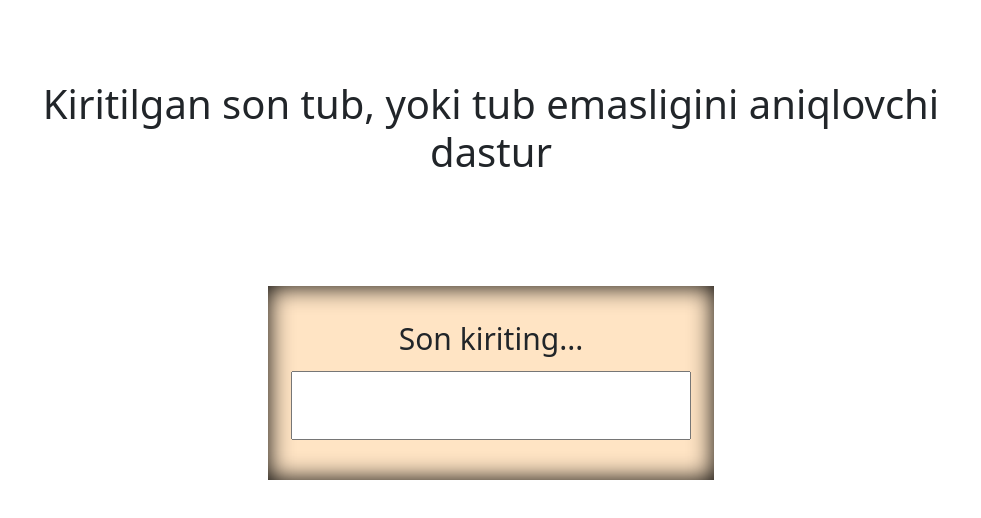
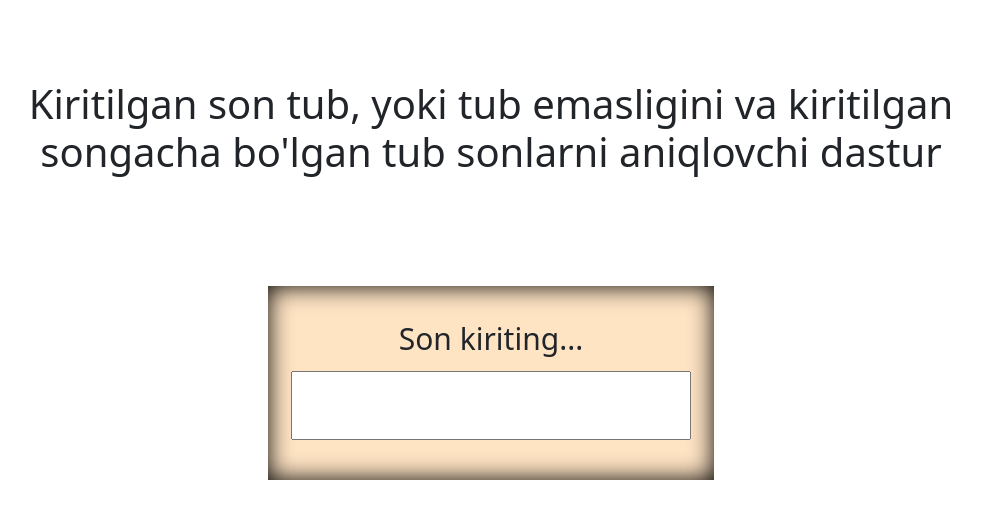
Before and after one commit to Navruzbek2103/finder-tub-number-app, a plain HTML site: page index.html in a window 1280 px wide. Shown: the whole page, without its empty margins (149-1130 px from the left). Drawn offline with Linux system fonts and the light colour scheme.

Commit message:
Editted heading element

```diff
--- a/index.html
+++ b/index.html
@@ -12,7 +12,7 @@
 
 
   <div class="container">
-    <h1>Kiritilgan son tub, yoki tub emasligini aniqlovchi dastur</h1>
+    <h1>Kiritilgan son tub, yoki tub emasligini va kiritilgan songacha bo'lgan tub sonlarni aniqlovchi dastur</h1>
     <form action="https://echo.htmlacademy.ru/" autocomplete="off" class="form">
       <label class="label">Son kiriting...
         <input type="text" name="info" id="number" class="number">
```
